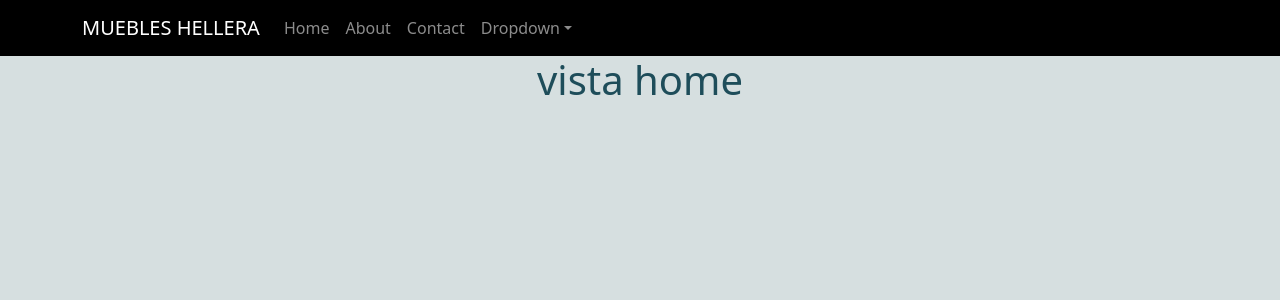
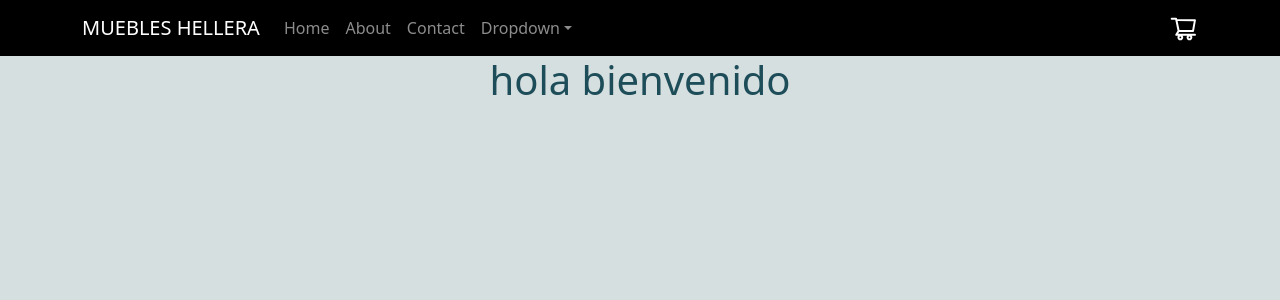
Before and after one commit to bryanelera97/muebleriahellera-elera, a React (Create React App) app: page / in a window 1280 px wide. Shown: the top 300 px of the page. Built offline with nearby package versions, Linux system fonts and the light colour scheme.

Commit message:
tercer entregable

```diff
--- a/package.json
+++ b/package.json
@@ -10,6 +10,7 @@
     "react": "^18.2.0",
     "react-bootstrap": "^2.4.0",
     "react-dom": "^18.2.0",
+    "react-icons": "^4.4.0",
     "react-router-dom": "^6.3.0",
     "react-scripts": "5.0.1",
     "web-vitals": "^2.1.4"
--- a/src/App.js
+++ b/src/App.js
@@ -2,8 +2,8 @@ import './App.css';
 import{BrowserRouter,Routes,Route,Navigate} from 'react-router-dom';
 import About from './components/about';
 import Contact from './components/contact';
-import Home from './components/home';
-import NavBarExample from './layouts/navbar'
+import ItemListContainer from './components/ItemListContainer';
+import NavBarExample from './components/navbar'
 
 
 
@@ -13,7 +13,7 @@ function App() {
       <BrowserRouter>
       <Routes>
         <Route path='/' element={<NavBarExample/>}>
-          <Route index element={<Home/>}/>
+          <Route index element={<ItemListContainer saludo="hola bienvenido"/>}/>
           <Route path='/about' element={<About/>}/>
           <Route path='/contact' element={<Contact/>}/>
           <Route path='*' element={<Navigate replace to="/"/>}/>
@@ -21,6 +21,7 @@ function App() {
         </Route>
       </Routes>
       </BrowserRouter>
+
     </div>
   );
 }
--- /dev/null
+++ b/src/components/CartWidget.js
@@ -0,0 +1,11 @@
+import { AiOutlineShoppingCart } from "react-icons/ai";
+
+const StyledIcon={color:"white",fontSize:"1.8em"};
+
+function CartWidget() {
+    return (
+        <AiOutlineShoppingCart style={StyledIcon}/>
+
+    );
+}
+export default CartWidget;
--- /dev/null
+++ b/src/components/ItemListContainer.js
@@ -0,0 +1,9 @@
+const ItemListContainer = (props)=>{
+
+        return (
+
+          <h1>{props.saludo}</h1>
+
+        );
+}
+export default ItemListContainer
--- a/src/components/home.js
+++ /dev/null
@@ -1,8 +0,0 @@
-const Home = ()=>{
-    return(
-        <div>
-            <h1>vista home</h1>
-        </div>
-    )
-}
-export default Home
--- a/src/layouts/navbar.js
+++ b/src/components/navbar.js
@@ -3,6 +3,8 @@
 import {Navbar,Nav,Container,NavDropdown} from 'react-bootstrap';
 import { Outlet, Link } from 'react-router-dom';
 import './navbar.css';
+import CartWidget from './CartWidget';
+
 
 const NavBarExample = ()=>{
     return(
@@ -30,12 +32,15 @@ const NavBarExample = ()=>{
                     </NavDropdown.Item>
                 </NavDropdown>
                 </Nav>
+                <CartWidget />
             </Navbar.Collapse>
             </Container>
         </Navbar>
 
         <section>
-            <Outlet></Outlet>
+            <Outlet>
+
+            </Outlet>
         </section>
 
 
```
Also changed, not shown: src/components/navbar.css (renamed from src/layouts/navbar.css), 1 other file (tests, documents, lock files or other folders).
